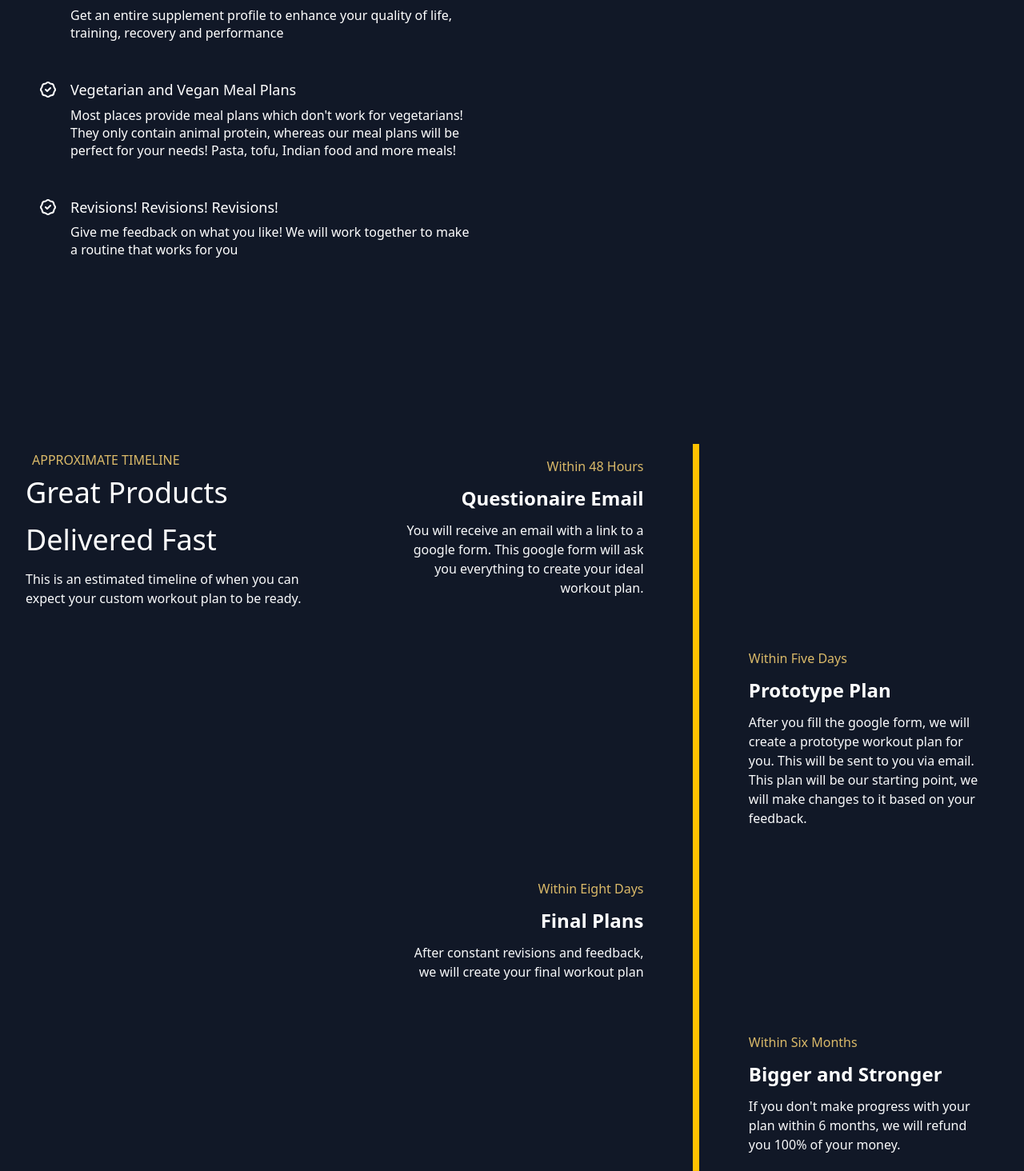
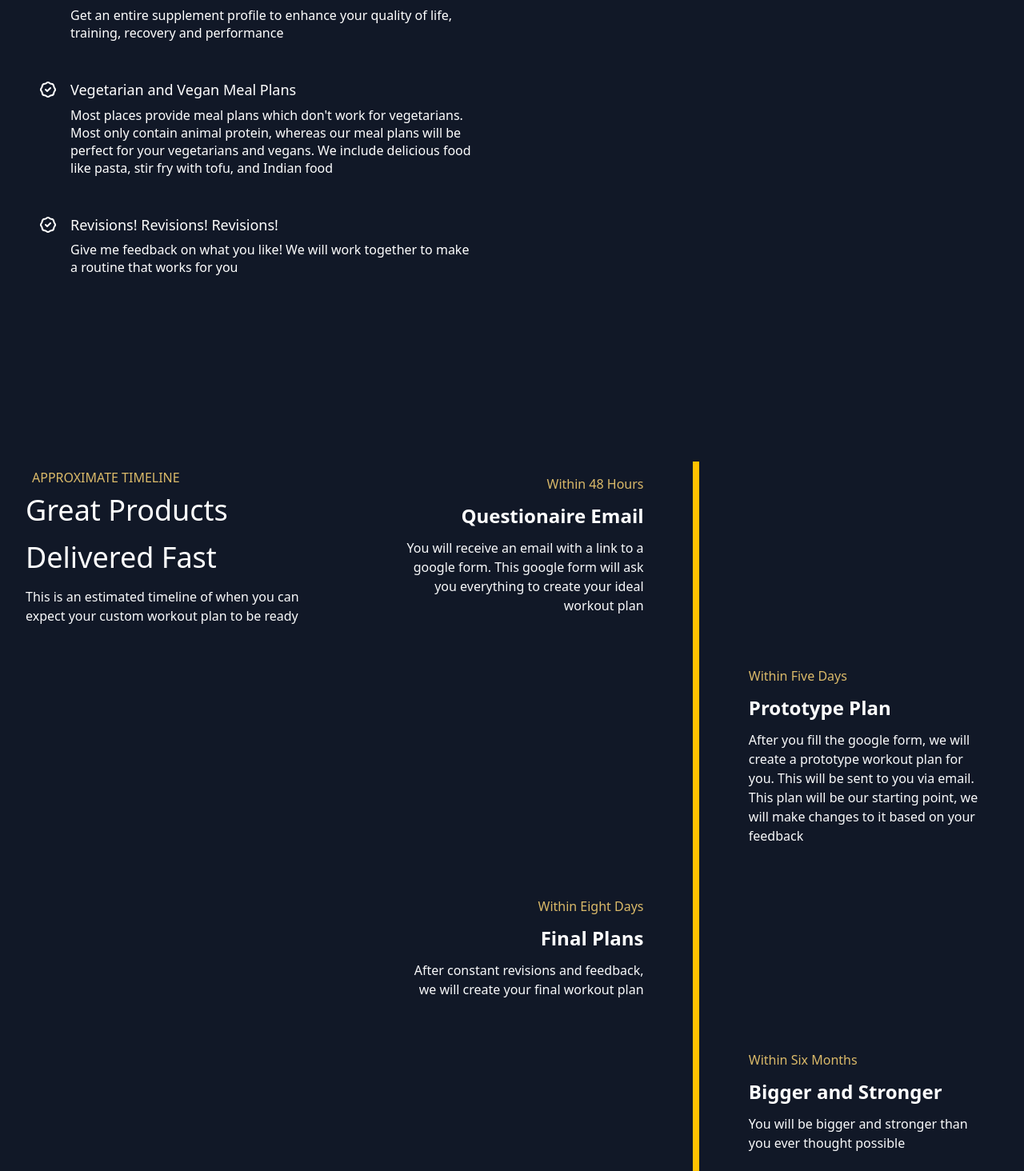
Before and after one commit to jburanpuri/IntelligentLifting, a Next.js app: page /custom in a window 1280 px wide. Shown: the part 1366-2830 px from the top of the page at 80% size. Built offline with nearby package versions, Linux system fonts and the light colour scheme.

Commit message:
fixed nextjs security risk

```diff
--- a/components/FooterComponent/footer.js
+++ b/components/FooterComponent/footer.js
@@ -27,16 +27,16 @@ export default function Footer() {
               <span className="block uppercase text-white text-lg font-semibold mb-2">Useful Links</span>
               <ul className="list-unstyled">
                 <li>
-                  <a className="text-white hover:text-blueGray-800 font-semibold block pb-2 text-lg" href="/">Home</a>
+                  <Link className="text-white font-semibold block pb-2 text-lg" href="/">Home</Link>
                 </li>
                 <li>
-                  <a className="text-white hover:text-blueGray-800 font-semibold block pb-2 text-lg" href="/plans">Free Plans</a>
+                  <Link className="text-white font-semibold block pb-2 text-lg" href="/plans">Free Plans</Link>
                 </li>
                 <li>
-                  <a className="text-white hover:text-blueGray-800 font-semibold block pb-2 text-lg" href="/custom">Personal Coaching</a>
+                  <Link className="text-white font-semibold block pb-2 text-lg" href="/custom">Personal Coaching</Link>
                 </li>
                 <li>
-                  <a className="text-white hover:text-blueGray-800 font-semibold block pb-2 text-lg" href="/learningcenter">Learning Center</a>
+                  <Link className="text-white font-semibold block pb-2 text-lg" href="/learningcenter">Learning Center</Link>
                 </li>
               </ul>
             </div>
@@ -47,8 +47,8 @@ export default function Footer() {
       <div className="flex flex-wrap items-center md:justify-between justify-center">
         <div className="w-full md:w-4/12 px-4 mx-auto text-center">
           <div className="text-lg text-white font-semibold py-1">
-            Copyright © <span id="get-current-year">2023</span><a href="/" className="text-white hover:text-primary"> Intelligent Lifting by
-            </a><a href="/" className="text-white hover:text-primary"> Sonu Lifts</a>.
+            Copyright © <span id="get-current-year">2023</span><Link href="/" className="text-white hover:text-primary"> Intelligent Lifting by
+            </Link><Link href="/" className="text-white hover:text-primary"> Sonu Lifts</Link>.
           </div>
         </div>
       </div>
--- a/pages/custom.js
+++ b/pages/custom.js
@@ -76,8 +76,8 @@ export default function Custom() {
 				</svg>
       <div className="space-y-2">
 					<p className="text-lg font-medium leading-snug">Vegetarian and Vegan Meal Plans</p>
-					<p className="leading-snug">Most places provide meal plans which don't work for vegetarians!
-          They only contain animal protein, whereas our meal plans will be perfect for your needs! Pasta, tofu, Indian food and more meals!</p>
+					<p className="leading-snug">Most places provide meal plans which don't work for vegetarians.
+          Most only contain animal protein, whereas our meal plans will be perfect for your vegetarians and vegans. We include delicious food like pasta, stir fry with tofu, and Indian food</p>
 				</div>
 		</div>
     <div className="flex space-x-2 sm:space-x-4">
@@ -106,7 +106,7 @@ export default function Custom() {
         <p className="ml-2 text-primary uppercase tracking-loose">Approximate Timeline</p>
         <p className="text-3xl md:text-4xl leading-normal md:leading-relaxed mb-2">Great Products Delivered Fast</p>
         <p className="text-sm md:text-base text-gray-50 mb-4">
-          This is an estimated timeline of when you can expect your custom workout plan to be ready.
+          This is an estimated timeline of when you can expect your custom workout plan to be ready
         </p>
 
       </div>
@@ -121,7 +121,7 @@ export default function Custom() {
                 <p className="mb-3 text-base text-primary">Within 48 Hours</p>
                 <h4 className="mb-3 font-bold text-lg md:text-2xl">Questionaire Email</h4>
                 <p className="text-sm md:text-base leading-snug text-gray-50 text-opacity-100">
-                    You will receive an email with a link to a google form. This google form will ask you everything to create your ideal workout plan.
+                    You will receive an email with a link to a google form. This google form will ask you everything to create your ideal workout plan
                 </p>
               </div>
             </div>
@@ -132,7 +132,7 @@ export default function Custom() {
                 <h4 className="mb-3 font-bold text-lg md:text-2xl">Prototype Plan</h4>
                 <p className="text-sm md:text-base leading-snug text-gray-50 text-opacity-100">
                     After you fill the google form, we will create a prototype workout plan for you. This will be sent to you via email.
-                    This plan will be our starting point, we will make changes to it based on your feedback.
+                    This plan will be our starting point, we will make changes to it based on your feedback
                 </p>
               </div>
             </div>
@@ -152,7 +152,7 @@ export default function Custom() {
                 <p className="mb-3 text-base text-primary">Within Six Months</p>
                 <h4 className="mb-3 font-bold  text-lg md:text-2xl text-left">Bigger and Stronger</h4>
                 <p className="text-sm md:text-base leading-snug text-gray-50 text-opacity-100">
-                  If you don't make progress with your plan within 6 months, we will refund you 100% of your money.
+                  You will be bigger and stronger than you ever thought possible
                 </p>
               </div>
             </div>
```
